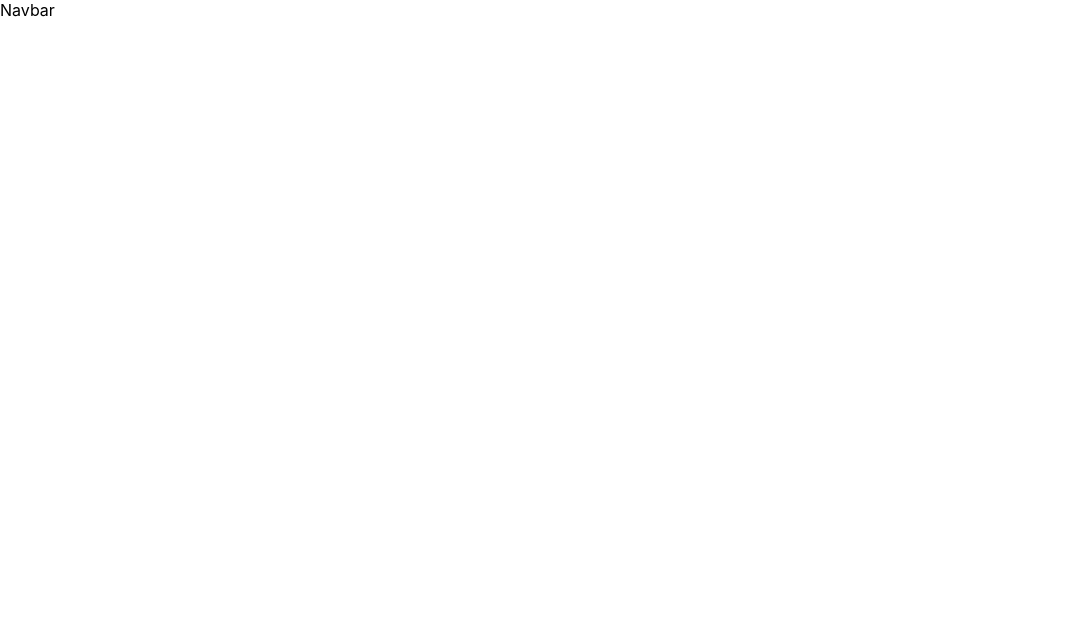
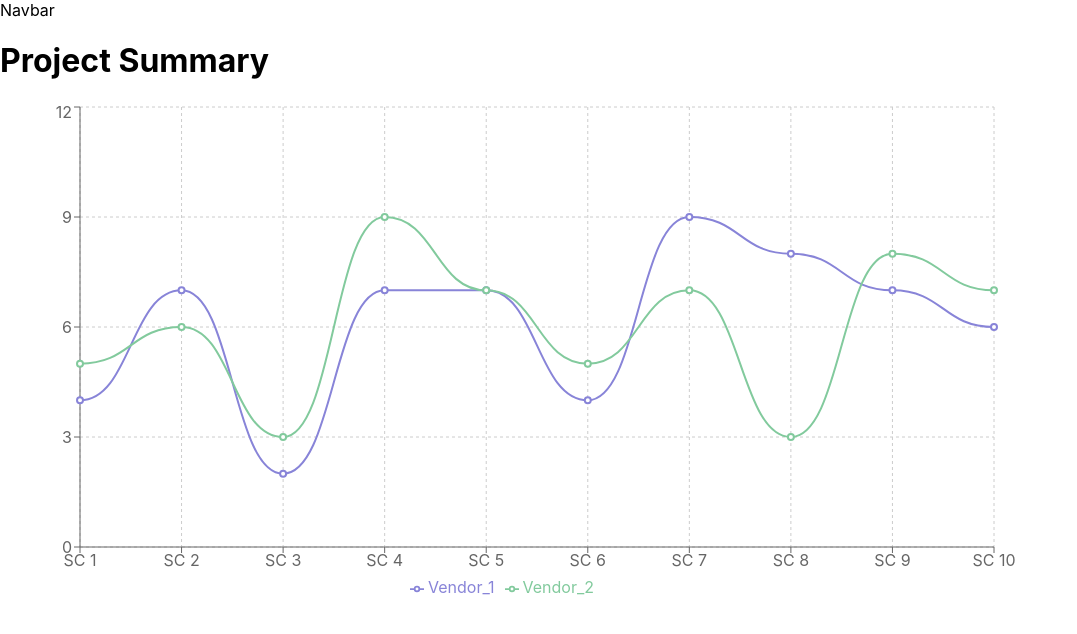
Before and after one commit to MACS490-TMM/Tool, a React (Create React App) app in the folder webapp/: page /projectSummary in a window 1280 px wide. Before the commit this address had no page. Shown: the top 634 px of the page, without its empty margins (0-1077 px from the left). Built offline with nearby package versions, Linux system fonts and the light colour scheme.

Commit message:
add initial line chart
add initial line chart for vendor comparison

```diff
--- a/webapp/package.json
+++ b/webapp/package.json
@@ -10,6 +10,7 @@
     "react-dom": "^18.2.0",
     "react-router-dom": "^6.22.2",
     "react-scripts": "5.0.1",
+    "recharts": "^2.12.2",
     "web-vitals": "^2.1.4"
   },
   "scripts": {
@@ -35,5 +36,8 @@
       "last 1 firefox version",
       "last 1 safari version"
     ]
+  },
+  "devDependencies": {
+    "@babel/plugin-proposal-private-property-in-object": "^7.21.11"
   }
 }
--- a/webapp/src/App.js
+++ b/webapp/src/App.js
@@ -2,6 +2,7 @@ import './App.css';
 import React, { Suspense } from "react"
 import { BrowserRouter as Router, Routes, Route } from "react-router-dom"
 import Home from "./Pages/Home/Home";
+import ProjectSummary from "./Pages/ProjectSummary/ProjectSummary";
 
 function App() {
     return (
@@ -15,6 +16,7 @@ function App() {
                 <Suspense fallback={<p>Loading... </p>}>
                     <Routes>
                         <Route path="/" element={<Home />} />
+                        <Route path={"/projectSummary"} element={<ProjectSummary />} />
                     </Routes>
                 </Suspense>
             </main>
--- /dev/null
+++ b/webapp/src/Components/LineChartCustom/LineChartCustom.css
@@ -0,0 +1,8 @@
+.outerContainer {
+    display: flex;
+    flex-direction: column;
+    align-items: center;
+    justify-content: center;
+    width: 80%;
+    height: 500px;
+}
--- /dev/null
+++ b/webapp/src/Components/LineChartCustom/LineChartCustom.js
@@ -0,0 +1,34 @@
+import React from 'react';
+import './LineChartCustom.css';
+import {LineChart, Line, CartesianGrid, XAxis, Tooltip, Legend, YAxis, ResponsiveContainer, Label} from 'recharts';
+
+function LineChartCustom({data}) {
+
+    return (
+        <div className={"outerContainer"}>
+            <ResponsiveContainer width="100%" height="100%">
+                <LineChart
+                    width={500}
+                    height={300}
+                    data={data}
+                    margin={{
+                        top: 5,
+                        right: 30,
+                        left: 20,
+                        bottom: 5,
+                    }}
+                >
+                    <CartesianGrid strokeDasharray="3 3" />
+                    <XAxis dataKey="name" />
+                    <YAxis />
+                    <Tooltip cursor={{ stroke: 'gray', strokeWidth: 1 }} />
+                    <Legend />
+                    <Line type="bump" dataKey="Vendor_1" strokeWidth={2} stroke="#8884d8" activeDot={{ r: 8 }} />
+                    <Line type="bump" dataKey="Vendor_2" strokeWidth={2} stroke="#82ca9d" activeDot={{ r: 5 }} />
+                </LineChart>
+            </ResponsiveContainer>
+        </div>
+    );
+}
+
+export default LineChartCustom;
--- /dev/null
+++ b/webapp/src/Pages/ProjectSummary/ProjectSummary.js
@@ -0,0 +1,68 @@
+import React from 'react';
+import LineChartCustom from "../../Components/LineChartCustom/LineChartCustom";
+import "./ProjectSummary.css";
+
+function ProjectSummary() {
+    const data = [
+        {
+            name: 'SC 1',
+            Vendor_1: 4,
+            Vendor_2: 5,
+        },
+        {
+            name: 'SC 2',
+            Vendor_1: 7,
+            Vendor_2: 6,
+        },
+        {
+            name: 'SC 3',
+            Vendor_1: 2,
+            Vendor_2: 3,
+        },
+        {
+            name: 'SC 4',
+            Vendor_1: 7,
+            Vendor_2: 9,
+        },
+        {
+            name: 'SC 5',
+            Vendor_1: 7,
+            Vendor_2: 7,
+        },
+        {
+            name: 'SC 6',
+            Vendor_1: 4,
+            Vendor_2: 5,
+        },
+        {
+            name: 'SC 7',
+            Vendor_1: 9,
+            Vendor_2: 7,
+        },
+        {
+            name: 'SC 8',
+            Vendor_1: 8,
+            Vendor_2: 3,
+        },
+        {
+            name: 'SC 9',
+            Vendor_1: 7,
+            Vendor_2: 8,
+        },
+        {
+            name: 'SC 10',
+            Vendor_1: 6,
+            Vendor_2: 7,
+        }
+    ];
+
+
+  return (
+    <div>
+      <h1>Project Summary</h1>
+        <LineChartCustom data={data}/>
+    </div>
+  );
+}
+
+export default ProjectSummary;
```
Also changed, not shown: webapp/src/Pages/ProjectSummary/ProjectSummary.css (added), 1 other file (tests, documents, lock files or other folders).
